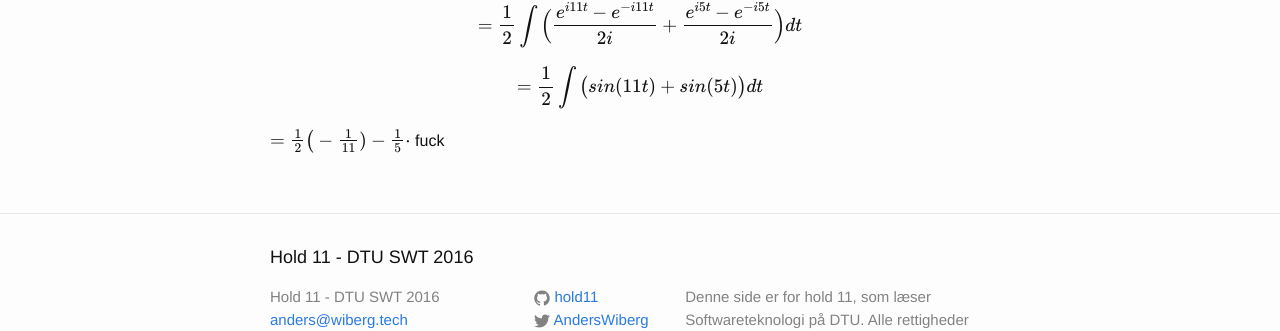
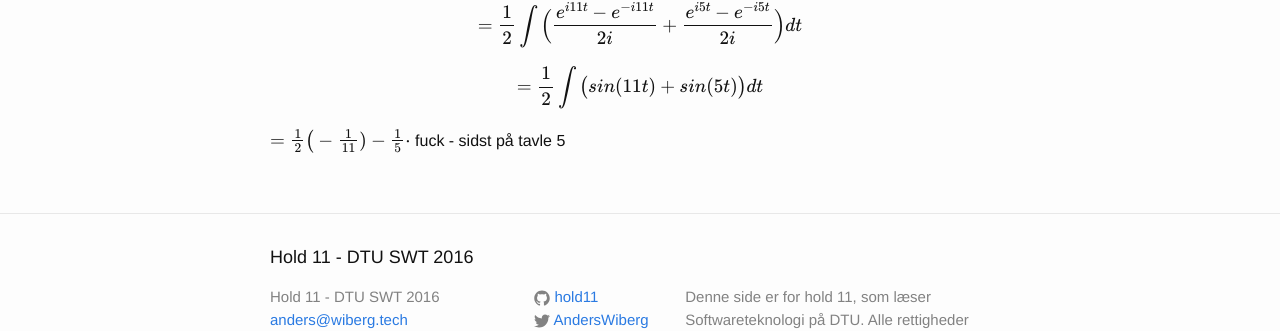
Before and after one commit to hold11/hold11, a Jekyll site: the page built from _posts/2016-09-06-den-komplekse-eksponentialfunktion.md, in a window 1280 px wide and 900 px high, scrolled down 3247 px. Shown: the part 486-817 px from the top of the window. Built offline with Jekyll 4.4.1, drawn with Linux system fonts in a browser that asks for light colours; formulas are drawn with MathJax 3.

Commit message:
mangler lidt fra tavle 5 også

```diff
--- a/_posts/2016-09-06-den-komplekse-eksponentialfunktion.md
+++ b/_posts/2016-09-06-den-komplekse-eksponentialfunktion.md
@@ -149,4 +149,4 @@ $$ = \frac{1}{2} \int{\Big (\frac{e^{i11t}-e^{-i11t}}{2i} + \frac{e^{i5t}-e^{-i5
 $$ = \frac{1}{2} \int{\big(sin(11t) + sin(5t) \big) dt} $$
 
 $$ = \frac{1}{2} \big(-\frac{1}{11}) - \frac{1}{5} \cdot  $$
-fuck
+fuck - sidst på tavle 5
```
